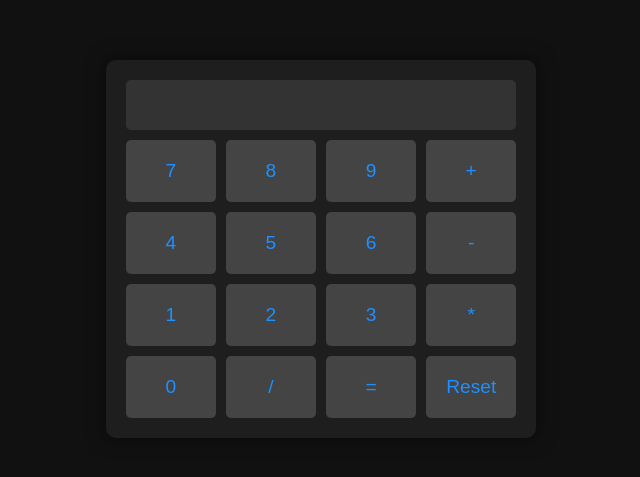
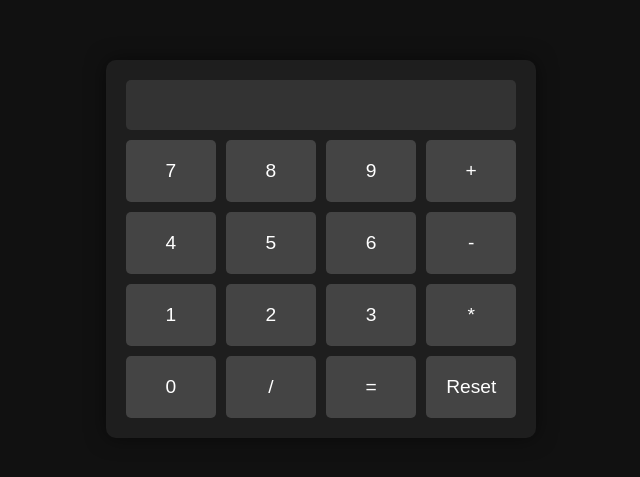
Before and after one commit to Bharath10125/Calc, a plain HTML site: page Calc.html in a window 1280 px wide. Shown: the part 151-628 px from the top of the page, without its empty margins (319-959 px from the left). Drawn offline with Linux system fonts and the light colour scheme.

Commit message:
Changed the color to white

```diff
--- a/Calc.html
+++ b/Calc.html
@@ -7,7 +7,7 @@
     <style>
         body {
             background-color: #111111;
-            color: #1E90FF; /* Changed to DodgerBlue */
+            color: white; /* Changed to white */
             display: flex;
             justify-content: center;
             align-items: center;
@@ -32,7 +32,7 @@
             border: none;
             border-radius: 5px;
             background-color: #333333;
-            color: #1E90FF; /* Changed to DodgerBlue */
+            color: white; /* Changed to white */
             box-sizing: border-box;
         }
         .buttons {
@@ -48,7 +48,7 @@
             border: none;
             border-radius: 5px;
             background-color: #444444;
-            color: #1E90FF; /* Changed to DodgerBlue */
+            color: white; /* Changed to white */
             cursor: pointer;
         }
         .calculator input[type="button"]:hover,
@@ -56,10 +56,11 @@
             background-color: #555555;
         }
         .operator {
-            background-color: #1E90FF; /* Changed to DodgerBlue */
+            background-color: white; /* Changed to white */
+            color: black; /* Changed to black for better visibility */
         }
         .operator:hover {
-            background-color: #1C86EE; /* Slightly darker blue */
+            background-color: #E0E0E0; /* Slightly darker white */
         }
     </style>
 </head>
```
